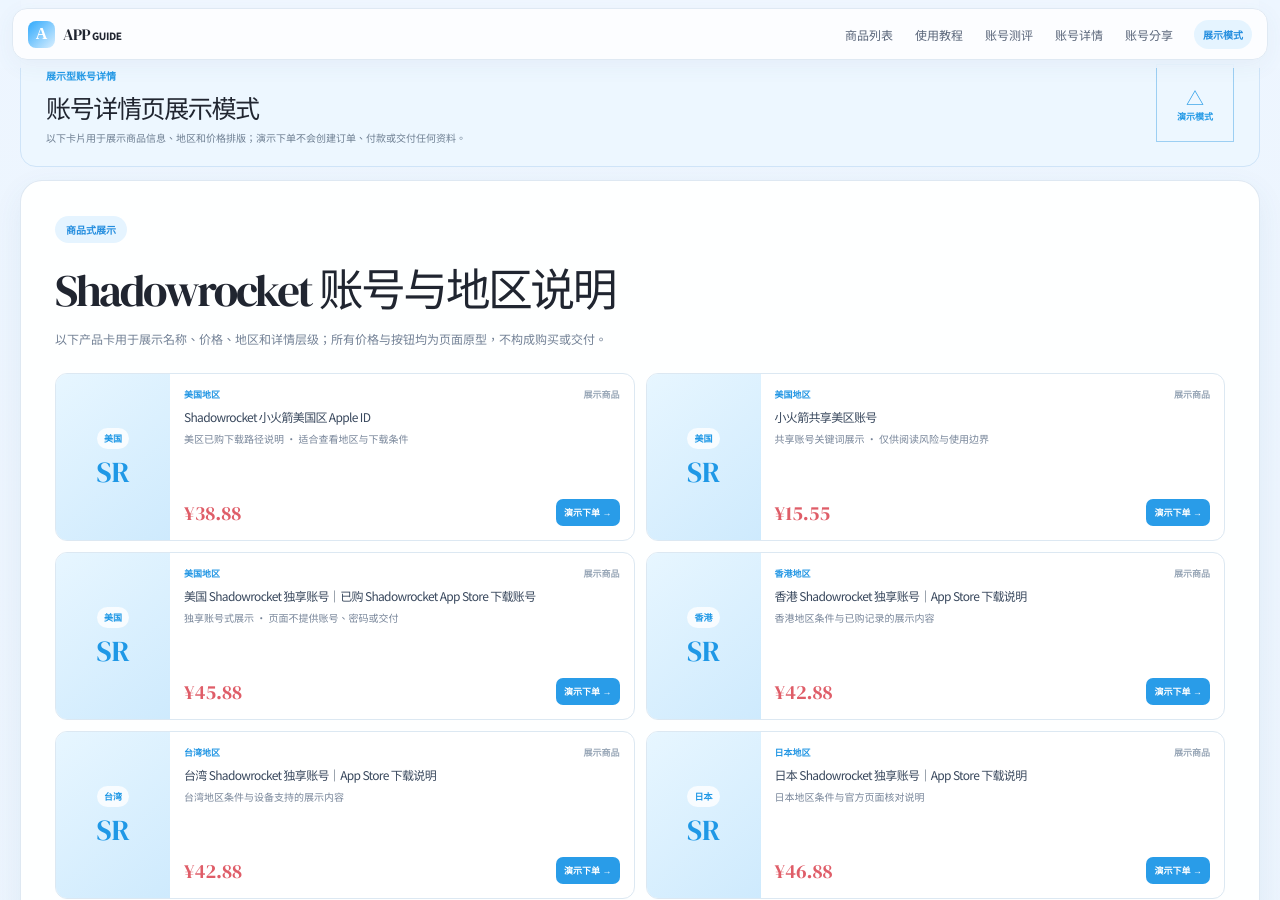
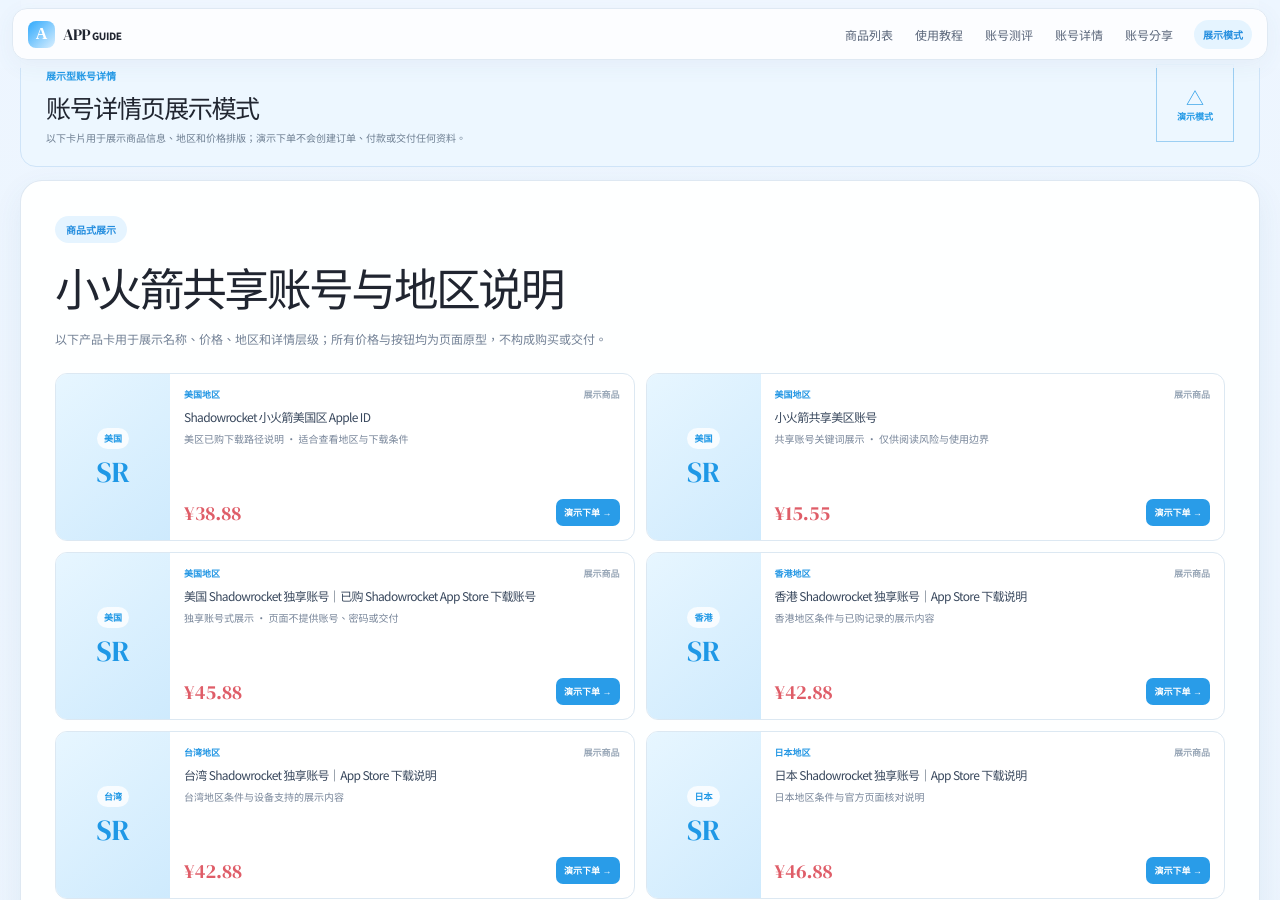
Before and after one commit to applezhanghao/applezhanghao.github.io, a Jekyll site: the page built from shadowrocket-account-detail.md, in a window 1280 px wide and 900 px high, scrolled down 352 px. Built offline with Jekyll 4.4.1, drawn with Linux system fonts in a browser that asks for light colours.

Commit message:
guide layout: optional rankings block + title tweak

```diff
--- a/_layouts/guide.html
+++ b/_layouts/guide.html
@@ -2,8 +2,9 @@
 layout: default
 ---
 <section class="detail-hero card"><span class="pill">{{ page.badge }}</span><h1>{{ page.title }}</h1><p>{{ page.intro }}</p><div class="tag-row"><span>✓ 原创内容说明</span><span>⊘ 不提供交易或凭据</span></div></section>
+{% if page.rankings %}<section class="card rank-card"><div class="section-heading"><span class="pill">网站榜单</span><h2>小火箭共享账号榜单 TOP 10</h2><p>本站基于统一评价标准整理的模拟账号榜单，仅用于不同共享账号之间的横向参考。</p></div><ol class="rank-list">{% for r in page.rankings %}<li class="rank-item"><span class="rank-no">{{ forloop.index }}</span><div class="rank-info"><b>{{ r.name }}</b><span class="rank-tag">{{ r.region }}</span></div><div class="rank-note">{{ r.note }}</div><div class="rank-stars">{{ r.stars }}</div><div class="rank-score">{{ r.score }}<small>稳定性 {{ r.stable }}</small></div></li>{% endfor %}</ol><p class="table-note">以上榜单为本站模拟整理的横向对比数据，页面不提供任何真实账号、密码或交付，仅作阅读参考。</p></section>{% endif %}
 {% if page.demo %}<section class="demo-card"><div><span>展示型账号详情</span><h2>账号详情页展示模式</h2><p>以下卡片用于展示商品信息、地区和价格排版；演示下单不会创建订单、付款或交付任何资料。</p></div><div class="demo-icon">△<b>演示模式</b></div></section>{% endif %}
-{% if page.products %}<section class="card product-showcase"><div class="section-heading left"><span class="pill">商品式展示</span><h2>Shadowrocket 账号与地区说明</h2><p>以下产品卡用于展示名称、价格、地区和详情层级；所有价格与按钮均为页面原型，不构成购买或交付。</p></div><div class="product-grid">{% for item in page.products %}<article class="product-card"><div class="product-art"><span>{{ item.country }}</span><b>SR</b></div><div class="product-copy"><div class="product-meta"><span>{{ item.country }}地区</span><em>展示商品</em></div><h3>{{ item.name }}</h3><p>{{ item.description }}</p><div class="product-bottom"><strong>{{ item.price }}</strong><button type="button" data-demo-order data-product="{{ item.name | escape }}">演示下单 →</button></div></div></article>{% endfor %}</div></section>{% endif %}
+{% if page.products %}<section class="card product-showcase"><div class="section-heading left"><span class="pill">商品式展示</span><h2>小火箭共享账号与地区说明</h2><p>以下产品卡用于展示名称、价格、地区和详情层级；所有价格与按钮均为页面原型，不构成购买或交付。</p></div><div class="product-grid">{% for item in page.products %}<article class="product-card"><div class="product-art"><span>{{ item.country }}</span><b>SR</b></div><div class="product-copy"><div class="product-meta"><span>{{ item.country }}地区</span><em>展示商品</em></div><h3>{{ item.name }}</h3><p>{{ item.description }}</p><div class="product-bottom"><strong>{{ item.price }}</strong><button type="button" data-demo-order data-product="{{ item.name | escape }}">演示下单 →</button></div></div></article>{% endfor %}</div></section>{% endif %}
 <section class="card core-card"><div class="section-heading"><span class="eyebrow">✓ 先确认</span><h2>{{ page.keyword }} 需要先看哪些条件？</h2><p>下面三张说明卡分别整理最容易混淆的判断问题。</p></div><div class="detail-card-grid">{% for item in page.cards %}<article><div class="icon-box">{{ forloop.index | prepend: '0' }}</div><h3>{{ item.title }}</h3><p>{{ item.body }}</p></article>{% endfor %}</div></section>
 <section class="card steps-card"><div><span class="eyebrow">✓ 阅读与检查</span><h2>四步核对，<br>比模糊答案更重要。</h2></div><ol>{% for item in page.steps %}<li><span>{{ forloop.index }}</span><p>{{ item }}</p></li>{% endfor %}</ol></section>
 <section class="safety-card"><div class="safety-symbol">✓</div><div><h2>账户安全提示</h2><p>Apple 官方建议不要与任何人共享 Apple Account、密码、验证码、恢复密钥或其他账户安全资料。若需共享已购项目，请查看官方功能。<a href="https://support.apple.com/en-us/102614" target="_blank" rel="noreferrer">查看 Apple 官方说明 ↗</a></p></div></section>
```
